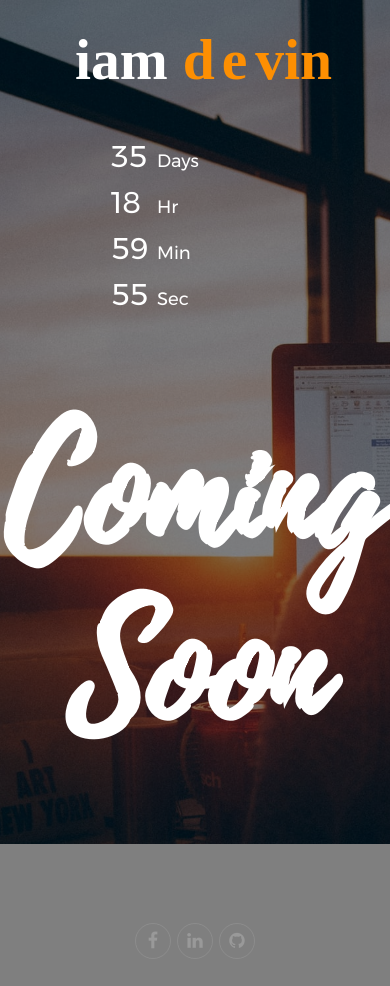
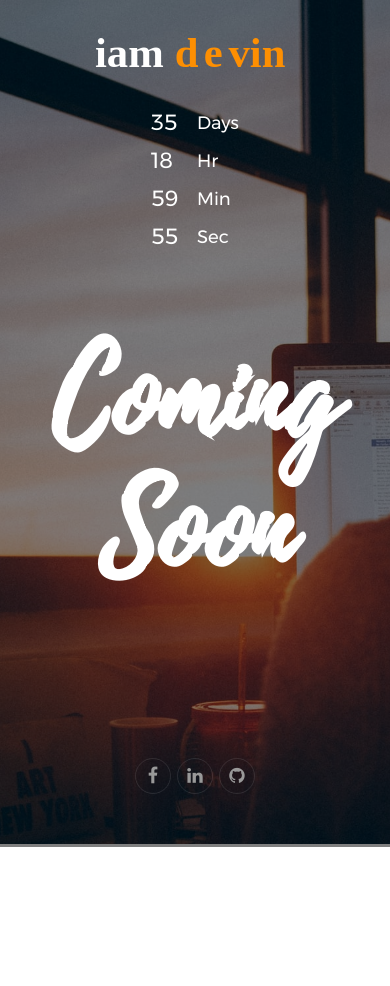
Before and after one commit to daredevil25/daredevil25.github.io, a plain HTML site: page index.html in a window 390 px wide. After the commit the page ends 847 px from the top, so only its background shows below. Drawn offline with nearby package versions, Linux system fonts and the light colour scheme.

Commit message:
Add Mobiile Responsive Styles

```diff
--- a/index.html
+++ b/index.html
@@ -39,7 +39,7 @@
 					<span class="text">Min</span>
 				</div>
 
-				<div class="section">
+				<div class="section last">
 					<span class="numeric seconds">25</span>
 					<span class="text">Sec</span>
 				</div>
--- a/style.css
+++ b/style.css
@@ -65,6 +65,7 @@ body{
     padding-bottom: 40px;
     padding-top: 20px;
 }
+
 .outer-container::after {
     content: "";
     display: block;
@@ -75,7 +76,7 @@ body{
     top: 0;
     left: 0;
     background: rgba(0,0,0,0.5);
-  }
+}
 
 .top-bar{
     width: 100%;
@@ -120,6 +121,10 @@ body{
     margin-right: 22px;
     margin-bottom: 8px;
     margin-top: 8px;
+}
+
+.countdown-container .section.last{
+    margin-right: 0;
 }
 
 .countdown-container .numeric{
@@ -199,6 +204,10 @@ body{
 
 @media (max-width: 900px) {
 
+    .logo-container{
+        margin-left: 30px;
+    }
+
     .logo-container a{
         margin-left: auto;
         margin-right: auto;
@@ -206,9 +215,14 @@ body{
     }
 
     .countdown-container{
+        max-width: 270px;
         padding-right: 36px;
         margin-left: auto;
         margin-right: auto;
+    }
+
+    .countdown-container .section:nth-child(even){
+        margin-right: 0;
     }
 
     .footer{
@@ -218,3 +232,40 @@ body{
         align-self: center;
     }
 }
+
+@media (max-width: 550px) {
+    .logo-container{
+        margin-left: 0;
+        margin-right: 0;
+    }
+
+    .logo-container .logo{
+        display: block;
+        min-width: 200px;
+        max-width: 200px;
+    }
+
+    .countdown-container{
+        max-width: 160px;
+        margin: auto;
+        padding-top: 0;
+        padding-bottom: 0;
+    }
+    .countdown-container .section{
+        margin-right: 0;
+    }
+    .countdown-container .section .numeric{
+        font-size: 22px;
+    }
+    .countdown-container .section .text{
+        font-size: 18px;
+    }
+    .content-container .text{
+        font-size: 120px;
+        font-family: Playlist Script;
+        color: #fff;
+        line-height: 1.1;
+        text-align: center;
+        padding-bottom: 55px;
+    }
+}
```
